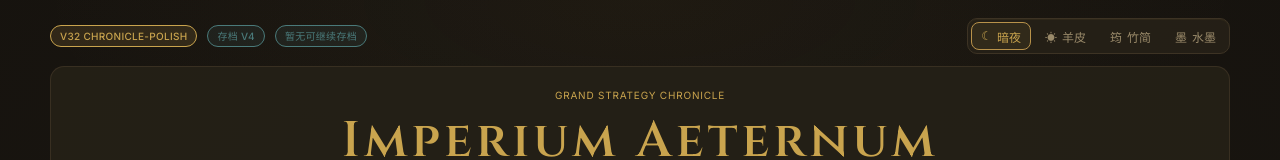
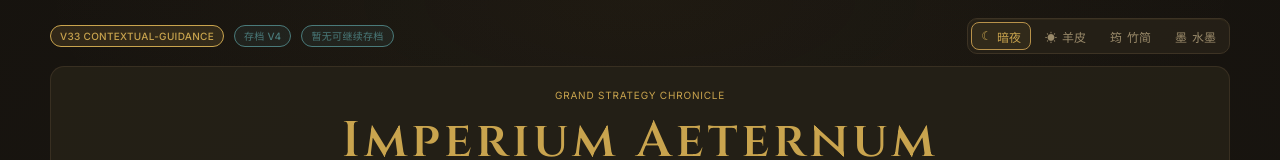
Before and after one commit to Lunora-Gather/Imperium-Aeternum, a React (Vite) app: page / in a window 1280 px wide. Shown: the top 160 px of the page. Built offline with nearby package versions, Linux system fonts and the light colour scheme.

Commit message:
Update build mark for v33

```diff
--- a/src/buildInfo.ts
+++ b/src/buildInfo.ts
@@ -1 +1 @@
-export const BUILD_MARK = 'V32 chronicle-polish';
+export const BUILD_MARK = 'V33 contextual-guidance';
```
